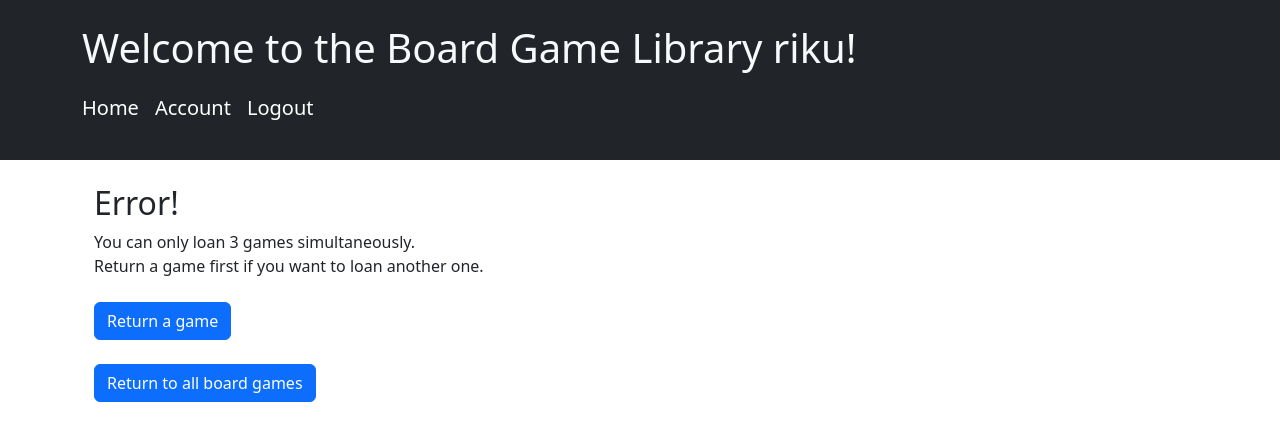
After one commit to rikuvil/appprog, a Django app: page /error/ in a window 1280 px wide. The commit adds this page. Shown: the top 441 px of the page. Run offline with Django 4.2, Linux system fonts and the light colour scheme; a user stored in the database is signed in; some libraries are stand-ins or nearby versions.

Commit message:
Error-sivu aukeaa kun yrittää lainata yli 3 peliä.

```diff
--- a/app_app/templates/board_game_detail.html
+++ b/app_app/templates/board_game_detail.html
@@ -8,7 +8,7 @@
     <p class="mb-0">Owner: {{ game.owner }} </p>
     <p class="mb-0">Game ID: {{ game.id }}</p>
     {% if game.available %}
-      <p class="mb-0">Available?: Yes</p>
+      <p class="mb-0">Available: Yes</p>
       <form action="{% url 'loan_board_game' game.id %}" method="post">
         {% csrf_token %}
         <input type="submit" value="Loan Game" class="btn btn-primary mt-2">
--- /dev/null
+++ b/app_app/templates/more_than_3_games_error.html
@@ -0,0 +1,18 @@
+{% extends 'base.html' %}
+
+{% block content %}
+
+<div class="container mt-4">
+    <h2>Error!</h2>
+    <div class="mb-3">
+        <p class="mb-0">You can only loan 3 games simultaneously.</p>
+        <p class="mb-0">Return a game first if you want to loan another one.</p>
+        <div class="mb-3"></div>
+            <p class="mt-3">
+            <a href="{% url 'loaned_games' %}" class="btn btn-primary mt-2">Return a game</a></p>
+            <a href="{% url 'all_board_games' %}" class="btn btn-primary mt-2">Return to all board games</a></p>
+        </div>
+    </div>
+</div>
+
+{% endblock %}
--- a/app_app/urls.py
+++ b/app_app/urls.py
@@ -18,6 +18,7 @@ urlpatterns = [
     path('loan_board_game/<int:game_id>', views.loan_board_game, name='loan_board_game'),
     path('return_board_game/<int:game_id>/', views.return_board_game, name='return_board_game'),
     path('loaned_games/', views.loaned_games, name='loaned_games'),
+    path('error/', views.more_than_3_games_error, name='more_than_3_games_error'),
 
 
     path('register/', views.register, name='register'),
--- a/app_app/views.py
+++ b/app_app/views.py
@@ -129,13 +129,18 @@ def loan_board_game(request, game_id):
     # Check if there are 3 games loaned already to the user
     check_loaned_count = BoardGame.objects.filter(loaned_to = user).count()
     if check_loaned_count >= 3:
-        return HttpResponseForbidden('You cannot loan more than 3 games at the same time')
+        return redirect('more_than_3_games_error')
+        #return HttpResponseForbidden('You cannot loan more than 3 games at the same time')
     # If not loan game to user
     if game.available:
         game.available = False
         game.loaned_to = user
         game.save()
     return redirect('board_game_detail', game_id=game.id)
+
+@login_required
+def more_than_3_games_error(request):
+    return render(request, 'more_than_3_games_error.html')
 
 # Function to return loaned board game
 @login_required
```
Also changed, not shown: db.sqlite3, 5 other files.
